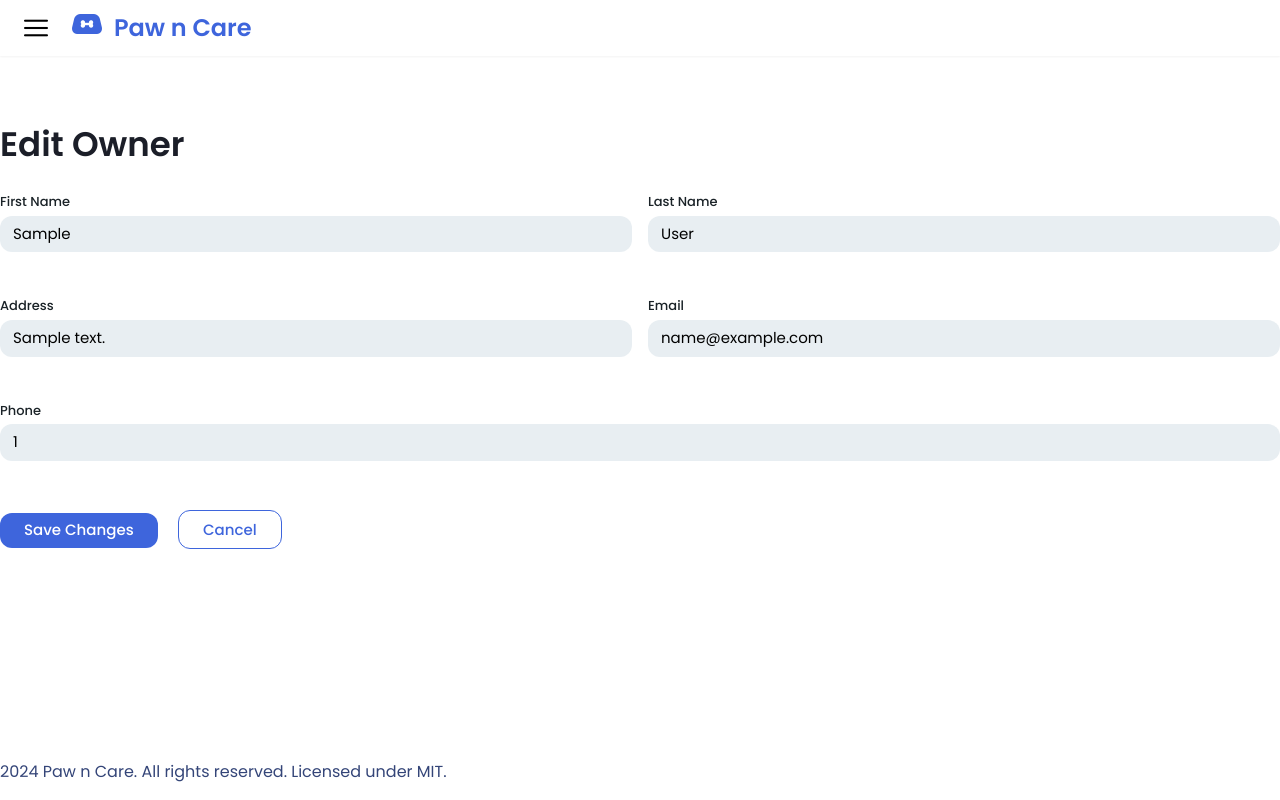
After one commit to colarrbear/Paw-n-Care-Testing, a Django app: template paw_n_care/templates/edit_owner.html in a window 1280 px wide. The commit adds this page. Run offline with Django 3.2, Linux system fonts and the light colour scheme; the template is opened without the code that fills it: most values are stand-ins (such as "Sample title", 1, 10 or a date in 2020); some libraries are stand-ins or nearby versions.

Commit message:
Create edit_owner

```diff
--- /dev/null
+++ b/paw_n_care/templates/edit_owner.html
@@ -0,0 +1,100 @@
+{% extends 'base.html' %}
+{% load static %}
+
+{% block content %}
+<div class="w-full max-w-[1550px] h-auto mx-auto">
+    <form id="owner-form" action="{% url 'paw_n_care:edit_owner' owner.owner_id %}" method="POST">
+        {% csrf_token %}
+        <div class="h-auto flex flex-wrap justify-start items-start gap-12">
+            <!-- Owner Section -->
+            <div class="flex-grow flex flex-col justify-start items-start">
+                <div class="w-full h-auto py-7 flex flex-col justify-start items-start gap-7">
+                    <div class="w-full flex justify-between items-center">
+                        <div class="text-[#1b1e28] text-[34px] font-semibold font-['Poppins'] leading-10">
+                            Edit Owner
+                        </div>
+                    </div>
+
+                    <!-- Owner Details Form -->
+                    <div class="w-full flex flex-wrap justify-start items-start gap-4">
+                        <!-- First Name -->
+                        <div class="flex-grow flex flex-col gap-1">
+                            <label class="text-[#1a2227] text-[13px] font-medium font-['Poppins']">First Name</label>
+                            <input
+                                name="first_name"
+                                type="text"
+                                value="{{ owner.first_name }}"
+                                placeholder="Enter first name"
+                                class="w-full px-3 py-2 bg-[#25597e]/10 rounded-xl border border-transparent focus:outline-none focus:border-[#344578] text-[15px] font-normal font-['Poppins'] leading-tight"
+                                required>
+                        </div>
+
+                        <!-- Last Name -->
+                        <div class="flex-grow flex flex-col gap-1">
+                            <label class="text-[#1a2227] text-[13px] font-medium font-['Poppins']">Last Name</label>
+                            <input
+                                name="last_name"
+                                type="text"
+                                value="{{ owner.last_name }}"
+                                placeholder="Enter last name"
+                                class="w-full px-3 py-2 bg-[#25597e]/10 rounded-xl border border-transparent focus:outline-none focus:border-[#344578] text-[15px] font-normal font-['Poppins'] leading-tight"
+                                required>
+                        </div>
+                    </div>
+
+                    <div class="w-full flex flex-wrap justify-start items-start gap-4 mt-4">
+                        <!-- Address -->
+                        <div class="flex-grow flex flex-col gap-1">
+                            <label class="text-[#1a2227] text-[13px] font-medium font-['Poppins']">Address</label>
+                            <input
+                                name="address"
+                                type="text"
+                                value="{{ owner.address }}"
+                                placeholder="Enter address"
+                                class="w-full px-3 py-2 bg-[#25597e]/10 rounded-xl border border-transparent focus:outline-none focus:border-[#344578] text-[15px] font-normal font-['Poppins'] leading-tight">
+                        </div>
+
+                        <!-- Email -->
+                        <div class="flex-grow flex flex-col gap-1">
+                            <label class="text-[#1a2227] text-[13px] font-medium font-['Poppins']">Email</label>
+                            <input
+                                name="email"
+                                type="email"
+                                value="{{ owner.email }}"
+                                placeholder="Enter email"
+                                class="w-full px-3 py-2 bg-[#25597e]/10 rounded-xl border border-transparent focus:outline-none focus:border-[#344578] text-[15px] font-normal font-['Poppins'] leading-tight">
+                        </div>
+                    </div>
+
+                    <div class="w-full flex flex-wrap justify-start items-start gap-4 mt-4">
+                        <!-- Phone -->
+                        <div class="flex-grow flex flex-col gap-1">
+                            <label class="text-[#1a2227] text-[13px] font-medium font-['Poppins']">Phone</label>
+                            <input
+                                name="phone"
+                                type="tel"
+                                value="{{ owner.phone_number }}"
+                                placeholder="Enter phone number"
+                                class="w-full px-3 py-2 bg-[#25597e]/10 rounded-xl border border-transparent focus:outline-none focus:border-[#344578] text-[15px] font-normal font-['Poppins'] leading-tight">
+                        </div>
+                    </div>
+
+                    <!-- Submit Button -->
+                    <div class="mt-6">
+                        <button
+                            type="submit"
+                            class="px-6 py-2 bg-[#3e65dc] text-white rounded-xl text-[15px] font-medium font-['Poppins'] leading-tight transition-all duration-300 ease-in-out transform hover:bg-[#1e4b8c] hover:shadow-lg hover:scale-105 focus:outline-none focus:ring-2 focus:ring-[#3e65dc]">
+                            Save Changes
+                        </button>
+                        <a
+                            href="{% url 'paw_n_care:owner-home' %}"
+                            class="ml-4 px-6 py-2 bg-white text-[#3e65dc] border border-[#3e65dc] rounded-xl text-[15px] font-medium font-['Poppins'] leading-tight transition-all duration-300 ease-in-out transform hover:bg-[#e6f0ff] hover:shadow-lg hover:scale-105 focus:outline-none focus:ring-2 focus:ring-[#3e65dc]">
+                            Cancel
+                        </a>
+                    </div>
+                </div>
+            </div>
+        </div>
+    </form>
+</div>
+{% endblock %}
--- a/paw_n_care/templates/home/owner-home.html
+++ b/paw_n_care/templates/home/owner-home.html
@@ -135,7 +135,7 @@
                                 {{ i.registration_date }}
                             </td>
                             <td class="px-6 py-4">
-                                <a href="#" class="font-medium text-blue-600 hover:underline">Edit</a>
+                                <a href="owner/edit/{{i.owner_id}}" class="font-medium text-blue-600 hover:underline">Edit</a>
                             </td>
                         </tr>
                         {% endfor %}
--- a/paw_n_care/urls.py
+++ b/paw_n_care/urls.py
@@ -20,4 +20,5 @@ urlpatterns = [
     path('statistic/', views.Statistic.as_view(), name='statistic'),
     path('home/edit/<appointment_id>/', views.edit_appointment, name='edit_appointment'),
     path('home/pet/pet/edit/<pet_id>/', views.edit_pet, name='edit_pet'),
+    path('home/owner/owner/edit/<owner_id>/', views.edit_owner, name='edit_owner'),
 ]
```
Also changed, not shown: paw_n_care/views.py (+38 -0 lines).
